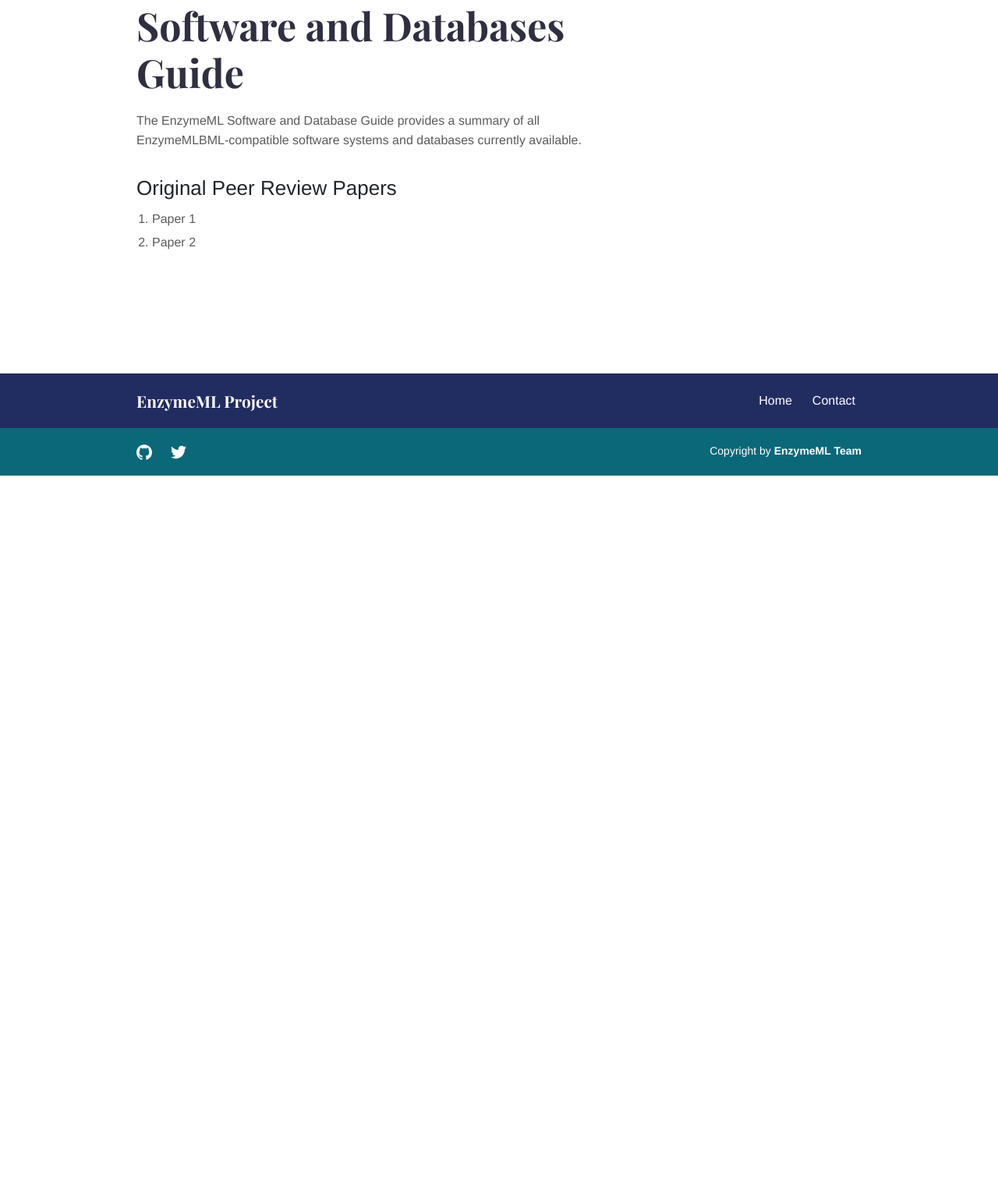
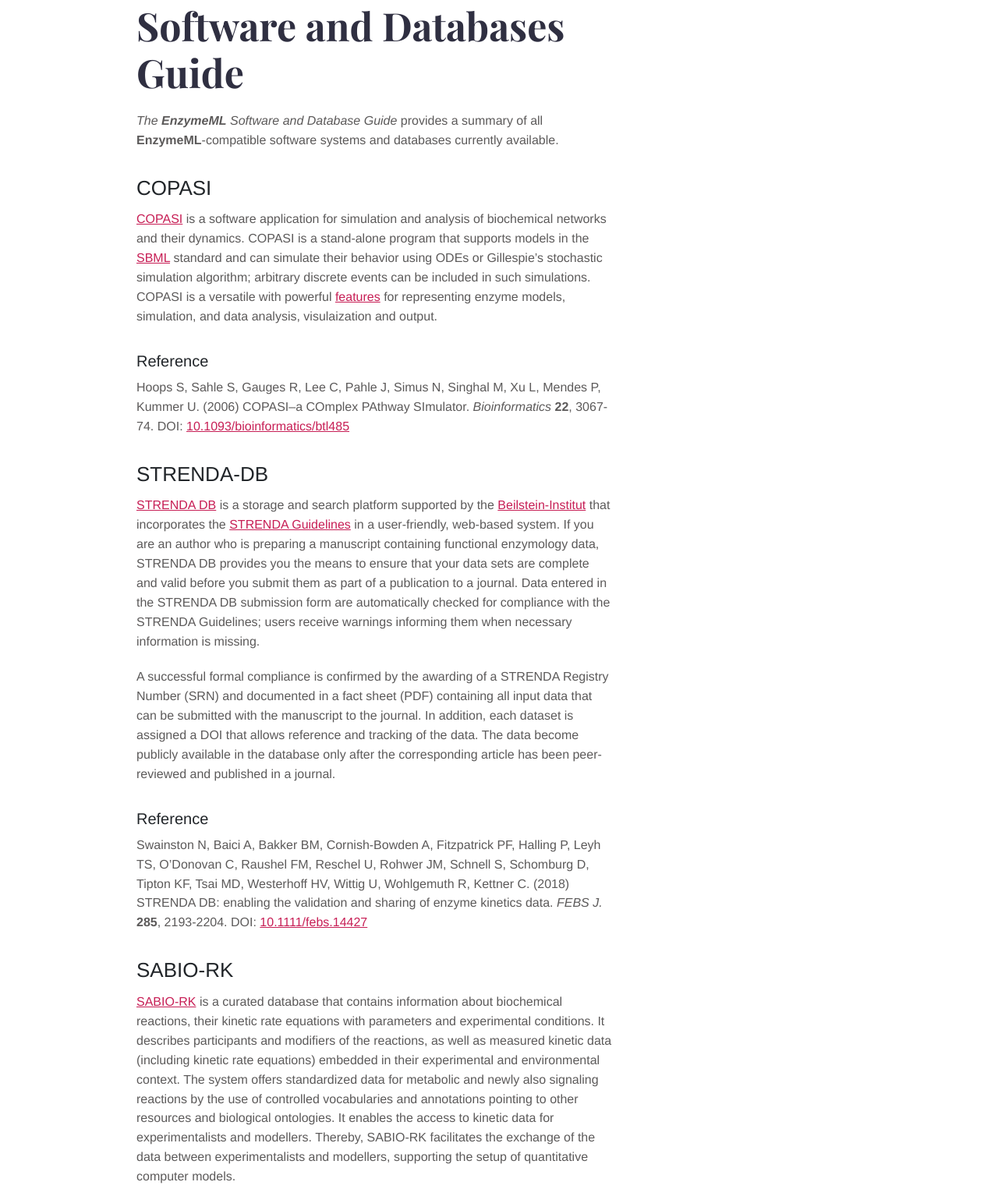
Before and after one commit to EnzymeML/EnzymeML.github.io, a plain HTML site: page documents/guide/index.html in a window 1280 px wide. Shown: the part 190-1715 px from the top of the page at 78% size. Before the commit the page ends 800 px from the top, so only its background shows below. Drawn offline with nearby package versions, Linux system fonts and the light colour scheme.

Commit message:
20201101 Updates to documents page

```diff
--- a/documents/guide/index.html
+++ b/documents/guide/index.html
@@ -133,12 +133,47 @@
   <div class="row justify-content-start">
     <div class="col-12 col-md-8">
       <h1 class="title">Software and Databases Guide</h1>
-      <div class="content"><p>The EnzymeML Software and Database Guide provides a summary of all EnzymeMLBML-compatible software systems and databases currently available.</p>
-<h2 id="original-peer-review-papers">Original Peer Review Papers</h2>
-<ol>
-<li>Paper 1</li>
-<li>Paper 2</li>
-</ol>
+      <div class="content"><p><em>The <strong>EnzymeML</strong> Software and Database Guide</em> provides a summary of all <strong>EnzymeML</strong>-compatible software systems and
+databases currently available.</p>
+<h2 id="copasi">COPASI</h2>
+<p><a href="http://copasi.org/">COPASI</a> is a software application for simulation and analysis of biochemical networks and their
+dynamics. COPASI is a stand-alone program that supports models in the <a href="http://sbml.org/">SBML</a> standard and can simulate their behavior
+using ODEs or Gillespie&rsquo;s stochastic simulation algorithm; arbitrary discrete events can be included in such simulations.
+COPASI is a versatile with powerful <a href="http://copasi.org/Support/Features/">features</a> for representing enzyme models,
+simulation, and data analysis, visulaization and output.</p>
+<h3 id="reference">Reference</h3>
+<p>Hoops S, Sahle S, Gauges R, Lee C, Pahle J, Simus N, Singhal M, Xu L, Mendes P, Kummer U. (2006) COPASI&ndash;a COmplex PAthway
+SImulator. <em>Bioinformatics</em> <strong>22</strong>, 3067-74. DOI: <a href="https://doi.org/10.1093/bioinformatics/btl485">10.1093/bioinformatics/btl485</a></p>
+<h2 id="strenda-db">STRENDA-DB</h2>
+<p><a href="https://www.beilstein-strenda-db.org/strenda/index.xhtml">STRENDA DB</a> is a storage and search platform supported by
+the <a href="http://www.beilstein-institut.de/en/home">Beilstein-Institut</a> that incorporates the
+<a href="https://www.beilstein-institut.de/en/projects/strenda/guidelines/">STRENDA Guidelines</a> in a user-friendly, web-based
+system. If you are an author who is preparing a manuscript containing functional enzymology data, STRENDA DB provides
+you the means to ensure that your data sets are complete and valid before you submit them as part of a publication to
+a journal. Data entered in the STRENDA DB submission form are automatically checked for compliance with the STRENDA
+Guidelines; users receive warnings informing them when necessary information is missing.</p>
+<p>A successful formal compliance is confirmed by the awarding of a STRENDA Registry Number (SRN) and documented in a
+fact sheet (PDF) containing all input data that can be submitted with the manuscript to the journal. In addition,
+each dataset is assigned a DOI that allows reference and tracking of the data. The data become publicly available
+in the database only after the corresponding article has been peer-reviewed and published in a journal.</p>
+<h3 id="reference-1">Reference</h3>
+<p>Swainston N, Baici A, Bakker BM, Cornish-Bowden A, Fitzpatrick PF, Halling P, Leyh TS, O&rsquo;Donovan C, Raushel FM,
+Reschel U, Rohwer JM, Schnell S, Schomburg D, Tipton KF, Tsai MD, Westerhoff HV, Wittig U, Wohlgemuth R,
+Kettner C. (2018) STRENDA DB: enabling the validation and sharing of enzyme kinetics data. <em>FEBS J.</em> <strong>285</strong>,
+2193-2204. DOI: <a href="https://doi.org/10.1111/febs.14427">10.1111/febs.14427</a></p>
+<h2 id="sabio-rk">SABIO-RK</h2>
+<p><a href="http://sabio.h-its.org/">SABIO-RK</a> is a curated database that contains information about biochemical reactions,
+their kinetic rate equations with parameters and experimental conditions. It describes participants and modifiers
+of the reactions, as well as measured kinetic data (including kinetic rate equations) embedded in their experimental
+and environmental context. The system offers standardized data for metabolic and newly also signaling reactions
+by the use of controlled vocabularies and annotations pointing to other resources and biological ontologies. It
+enables the access to kinetic data for experimentalists and modellers. Thereby, SABIO-RK facilitates the exchange
+of the data between experimentalists and modellers, supporting the setup of quantitative computer models.</p>
+<p>The data in SABIO-RK is either manually extracted from published literature or directly submitted by experimenters.
+It is curated by experts and supplemented with additional information from other databases and biological ontologies.</p>
+<h3 id="reference-2">Reference</h3>
+<p>Wittig U, Rey M, Weidemann A, Kania R, Müller W. (2018) SABIO-RK: an updated resource for manually curated biochemical
+reaction kinetics. <em>Nucleic Acids Res.</em> <strong>46</strong>, D656-D660. DOI: <a href="https://doi.org/10.1093/nar/gkx1065">10.1093/nar/gkx1065</a></p>
 </div>
     </div>
   </div>
```
Also changed, not shown: documents/index.html (+3 -2 lines), documents/index.xml (+4 -4 lines), documents/specifications/index.html (+4 -2 lines), index.xml (+4 -4 lines).
